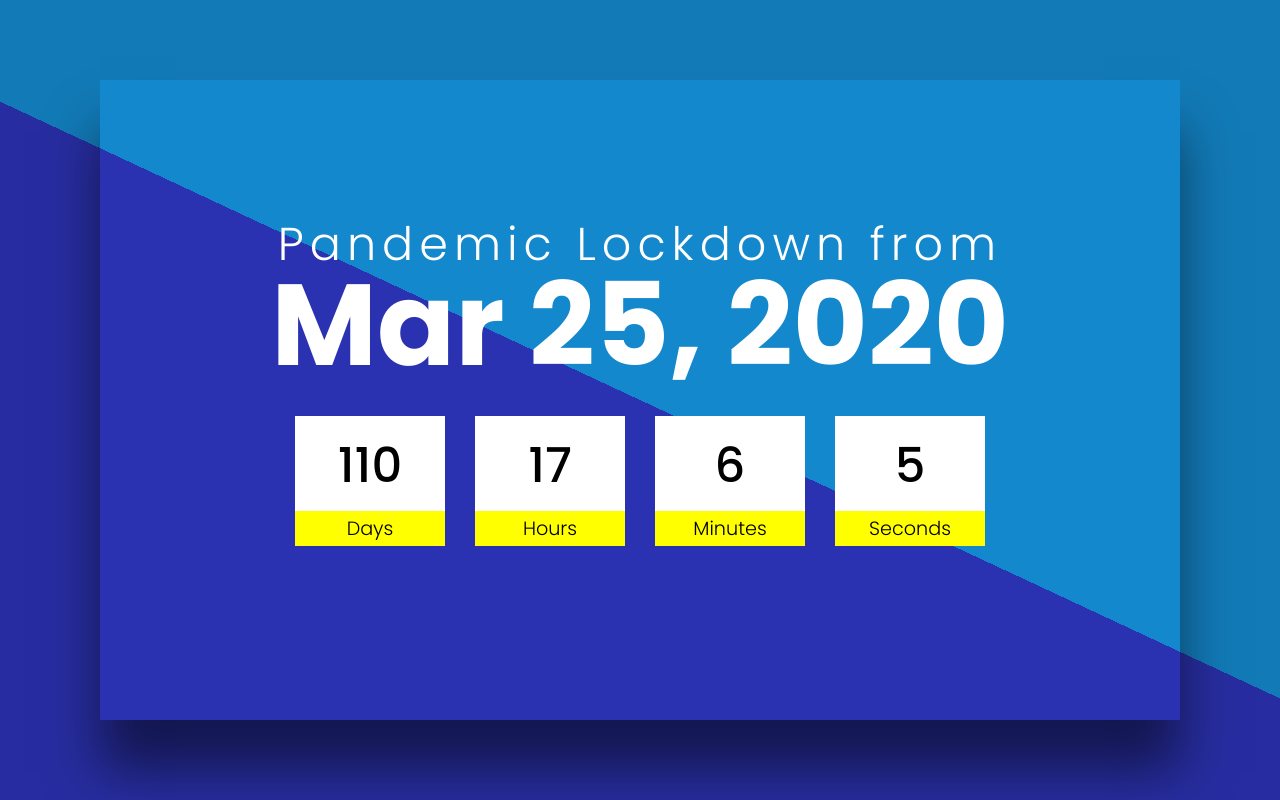
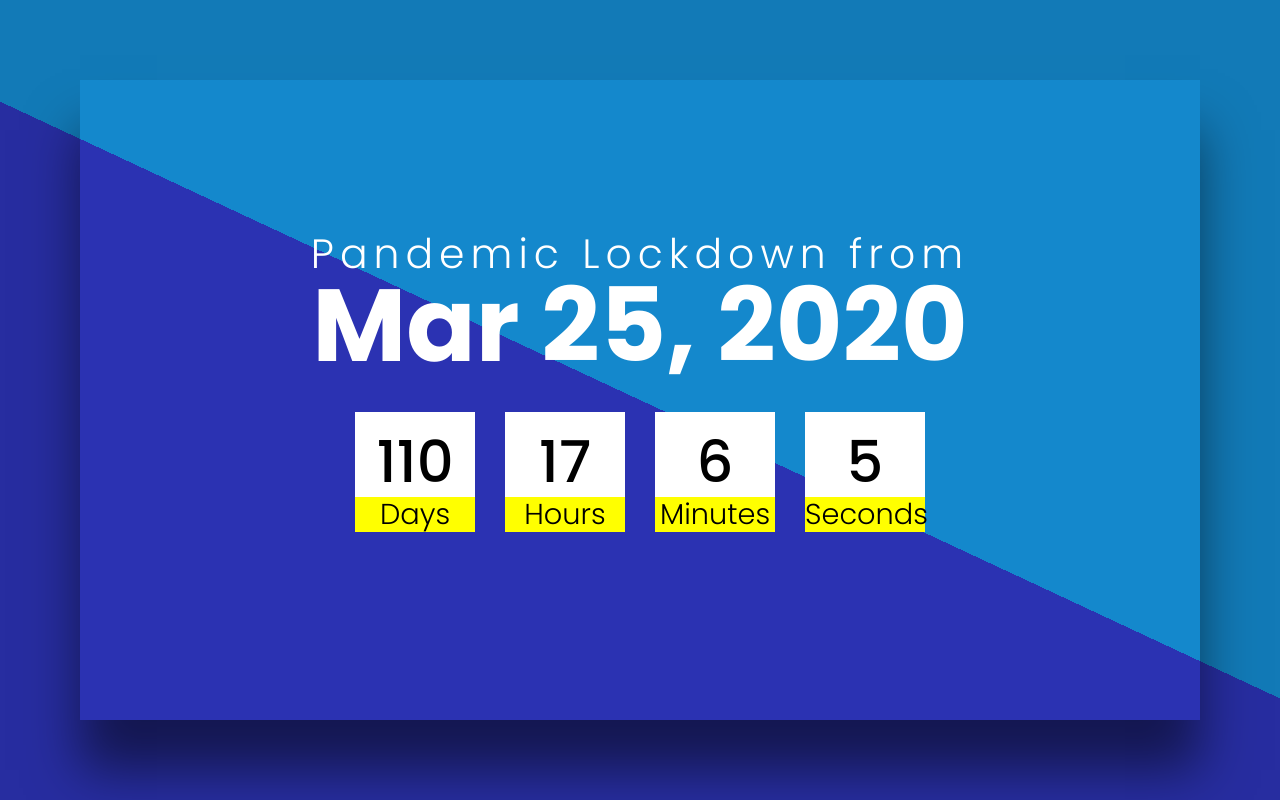
Before and after one commit to PPranesh/LockdownDayCounts, a plain HTML site: page index.html in a window 1280 px wide. Drawn offline with Linux system fonts and the light colour scheme.

Commit message:
Update style.css

```diff
--- a/style.css
+++ b/style.css
@@ -16,8 +16,8 @@ html {
 .container {
 	position: absolute;
 	top: 80px;
-	left: 100px;
-	right: 100px;
+	left: 80px;
+	right: 80px;
 	bottom: 80px;
 	background-attachment: fixed;
 	display: flex;
@@ -30,7 +30,7 @@ html {
 
 .container h2 {
 	text-align: center;
-	font-size: 9vw;
+	font-size: 8vw;
 	line-height: 0.7em;
 	color: #FFF;
 	margin-top: -80px;
@@ -50,27 +50,27 @@ html {
 
 .countdown div {
 	position: relative;
-	width: 150px;
-	height: 100px;
+	width: 120px;
+	height: 90px;
 	line-height: 100px;
 	text-align: center;
 	background: #FFF;
 	color: #000;
 	margin: 0 15px;
-	font-size: 3em;
+	font-size: 4.5vw;
 	font-weight: 500;
 }
 
 .countdown div:before {
-	content: '1';
+	content: '';
 	position: absolute;
 	bottom: -30px;
 	left: 0;
-	width: 100%;
+	width: 120px;
 	height: 35px;
 	background: #FF0;
 	color: #000;
-	font-size: 0.40em;
+	font-size: 0.50em;
 	line-height: 35px;
 	font-weight: 300;
 }
```
